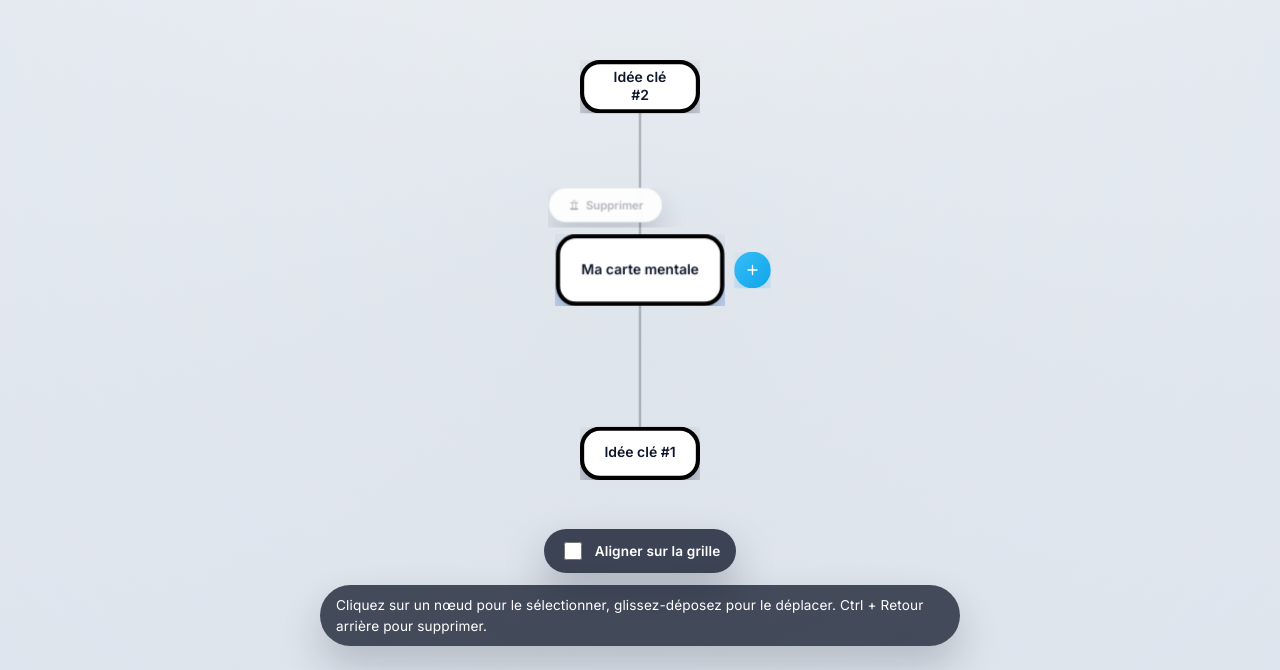
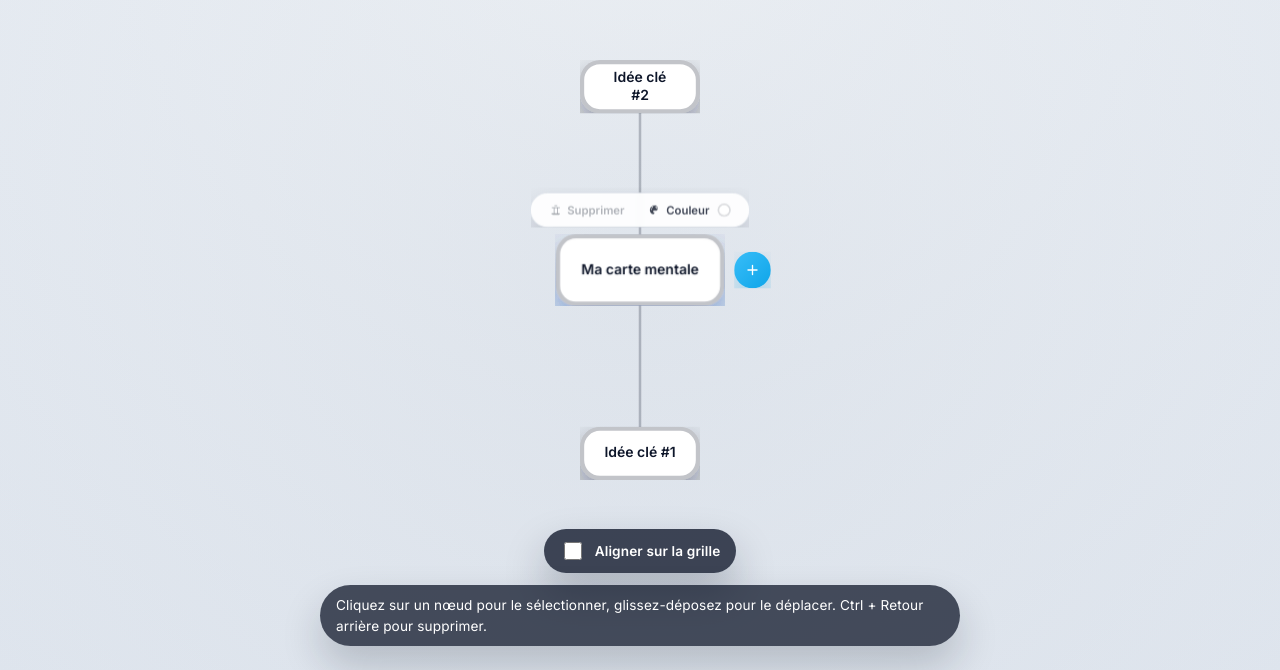
Before and after one commit to TechIsAwakening/OpenMindMap, a React (Vite) app: page / in a window 1280 px wide. Shown: the part 130-800 px from the top of the page. Built offline with nearby package versions, Linux system fonts and the light colour scheme.

Commit message:
feat: add color palette control for nodes

```diff
--- a/src/App.css
+++ b/src/App.css
@@ -70,13 +70,13 @@
   justify-content: center;
   padding: 18px 20px;
   border-radius: 24px;
-  background: white;
-  color: #0f172a;
+  background: var(--node-background, white);
+  color: var(--node-text-color, #0f172a);
   font-weight: 600;
   font-size: 1.05rem;
   text-align: center;
   line-height: 1.3;
-  border: 5px solid #000;
+  border: 5px solid var(--node-border-color, #0f172a);
   box-shadow: 0 20px 45px rgba(15, 23, 42, 0.18);
   transition: border 0.2s ease, box-shadow 0.2s ease, transform 0.2s ease, width 0.18s ease, height 0.18s ease;
   filter: url(#node-shadow);
@@ -102,7 +102,7 @@
 }
 
 .node-input::placeholder {
-  color: rgba(15, 23, 42, 0.45);
+  color: var(--node-placeholder-color, rgba(15, 23, 42, 0.45));
 }
 
 .node-label {
@@ -110,14 +110,16 @@
   padding: 0 4px;
   white-space: pre-wrap;
   word-break: break-word;
+  color: inherit;
 }
 
 .node-label.is-placeholder {
-  color: rgba(15, 23, 42, 0.45);
+  color: var(--node-placeholder-color, rgba(15, 23, 42, 0.45));
   font-weight: 500;
 }
 
 .floating-toolbar {
+  position: relative;
   display: inline-flex;
   align-items: center;
   gap: 8px;
@@ -149,6 +151,11 @@
   color: #1d4ed8;
 }
 
+.toolbar-button.is-active {
+  background: rgba(59, 130, 246, 0.18);
+  color: #1d4ed8;
+}
+
 .toolbar-button:disabled {
   opacity: 0.4;
   cursor: not-allowed;
@@ -157,6 +164,80 @@
 .toolbar-button svg {
   width: 16px;
   height: 16px;
+}
+
+.toolbar-wrapper {
+  pointer-events: none;
+}
+
+.toolbar-surface {
+  height: 100%;
+  display: flex;
+  align-items: flex-end;
+  justify-content: center;
+  pointer-events: none;
+}
+
+.toolbar-surface .floating-toolbar {
+  pointer-events: auto;
+}
+
+.toolbar-color-picker {
+  position: relative;
+  display: inline-flex;
+  align-items: center;
+}
+
+.toolbar-color-sample {
+  width: 16px;
+  height: 16px;
+  border-radius: 50%;
+  border: 2px solid rgba(15, 23, 42, 0.15);
+  box-shadow: inset 0 0 0 1px rgba(255, 255, 255, 0.55);
+  margin-left: 4px;
+}
+
+.color-palette {
+  position: absolute;
+  top: calc(100% + 10px);
+  left: 50%;
+  transform: translateX(-50%);
+  display: grid;
+  grid-template-columns: repeat(4, 1fr);
+  gap: 8px;
+  padding: 10px;
+  border-radius: 16px;
+  background: rgba(255, 255, 255, 0.95);
+  box-shadow: 0 18px 35px rgba(15, 23, 42, 0.18);
+  border: 1px solid rgba(148, 163, 184, 0.26);
+  z-index: 20;
+}
+
+.color-swatch {
+  width: 30px;
+  height: 30px;
+  border-radius: 50%;
+  border: 2px solid rgba(15, 23, 42, 0.18);
+  padding: 0;
+  cursor: pointer;
+  transition: transform 0.15s ease, box-shadow 0.2s ease, border 0.2s ease;
+  position: relative;
+}
+
+.color-swatch:hover,
+.color-swatch:focus-visible {
+  transform: translateY(-1px);
+  box-shadow: 0 10px 20px rgba(15, 23, 42, 0.18);
+}
+
+.color-swatch:focus-visible {
+  outline: 2px solid #1d4ed8;
+  outline-offset: 2px;
+}
+
+.color-swatch.is-selected {
+  border: 2px solid #1d4ed8;
+  box-shadow: 0 0 0 3px rgba(59, 130, 246, 0.25);
 }
 
 .quick-add {
--- a/src/App.jsx
+++ b/src/App.jsx
@@ -8,11 +8,22 @@ const MAX_NODE_WIDTH = 420
 const GRID_SIZE = 40
 const PLACEHOLDER_LABEL = 'Nommez cette idée'
 const DEFAULT_NODE_SIZE = Object.freeze({ width: MIN_NODE_WIDTH, height: MIN_NODE_HEIGHT })
+const DEFAULT_NODE_COLOR = '#ffffff'
+const COLOR_OPTIONS = Object.freeze([
+  '#f97316',
+  '#fbbf24',
+  '#34d399',
+  '#22d3ee',
+  '#60a5fa',
+  '#a855f7',
+  '#f472b6',
+  '#f43f5e',
+])
 
 const INITIAL_NODES = [
-  { id: 'root', label: 'Ma carte mentale', parentId: null },
-  { id: 'node-1', label: 'Idée clé #1', parentId: 'root' },
-  { id: 'node-2', label: 'Idée clé #2', parentId: 'root' },
+  { id: 'root', label: 'Ma carte mentale', parentId: null, color: DEFAULT_NODE_COLOR },
+  { id: 'node-1', label: 'Idée clé #1', parentId: 'root', color: DEFAULT_NODE_COLOR },
+  { id: 'node-2', label: 'Idée clé #2', parentId: 'root', color: DEFAULT_NODE_COLOR },
 ]
 
 const nextIdFromInitial =
@@ -113,6 +124,57 @@ function IconTrash() {
   )
 }
 
+function IconPalette() {
+  return (
+    <svg viewBox="0 0 20 20" aria-hidden="true">
+      <path
+        d="M10 3.5a6.5 6.5 0 0 0-6.5 6.5c0 3.1 2.22 6 5.2 6 1.22 0 1.8-.6 1.8-1.24 0-.58-.3-1.1-1-1.2-.7-.12-1.2-.68-1.2-1.32 0-.84.68-1.24 1.32-1.24h2.43c1.9 0 3.45-1.56 3.45-3.5A4 4 0 0 0 10 3.5Zm-1.85 2.1a1 1 0 1 1-2 0 1 1 0 0 1 2 0Zm3.7 0a1 1 0 1 1 2 0 1 1 0 0 1-2 0Zm2.3 2.6a1 1 0 1 1 0-2 1 1 0 0 1 0 2Zm-8.3 1.6a1 1 0 1 1 0-2 1 1 0 0 1 0 2Z"
+        fill="currentColor"
+        fillRule="evenodd"
+        clipRule="evenodd"
+      />
+    </svg>
+  )
+}
+
+function clamp01(value) {
+  return Math.min(Math.max(value, 0), 1)
+}
+
+function hexToRgb(hex) {
+  if (typeof hex !== 'string') return null
+  const normalized = hex.replace('#', '')
+  if (normalized.length !== 6) return null
+  const r = Number.parseInt(normalized.slice(0, 2), 16)
+  const g = Number.parseInt(normalized.slice(2, 4), 16)
+  const b = Number.parseInt(normalized.slice(4, 6), 16)
+  if ([r, g, b].some((value) => Number.isNaN(value))) return null
+  return { r, g, b }
+}
+
+function getRelativeLuminance(hexColor) {
+  const rgb = hexToRgb(hexColor)
+  if (!rgb) return 1
+  const transform = (value) => {
+    const channel = value / 255
+    return channel <= 0.03928 ? channel / 12.92 : ((channel + 0.055) / 1.055) ** 2.4
+  }
+  const r = transform(rgb.r)
+  const g = transform(rgb.g)
+  const b = transform(rgb.b)
+  return clamp01(0.2126 * r + 0.7152 * g + 0.0722 * b)
+}
+
+function getTextColorForBackground(hexColor) {
+  const luminance = getRelativeLuminance(hexColor)
+  return luminance > 0.6 ? '#0f172a' : '#f8fafc'
+}
+
+function getBorderColorForBackground(hexColor) {
+  const luminance = getRelativeLuminance(hexColor)
+  return luminance > 0.6 ? 'rgba(15, 23, 42, 0.25)' : 'rgba(248, 250, 252, 0.75)'
+}
+
 function App() {
   const [nodes, setNodes] = useState(INITIAL_NODES)
   const [selectedId, setSelectedId] = useState('root')
@@ -121,6 +183,7 @@ function App() {
   const [draggingNodeId, setDraggingNodeId] = useState(null)
   const [isGridSnappingEnabled, setIsGridSnappingEnabled] = useState(false)
   const [nodeSizes, setNodeSizes] = useState({})
+  const [isColorPaletteOpen, setIsColorPaletteOpen] = useState(false)
   const idCounter = useRef(nextIdFromInitial)
   const svgRef = useRef(null)
   const panStateRef = useRef({
@@ -140,6 +203,7 @@ function App() {
 
   const dragStateRef = useRef(null)
   const measurementRef = useRef(null)
+  const colorPickerTimeoutRef = useRef(null)
 
   useLayoutEffect(() => {
     if (typeof document === 'undefined') return
@@ -260,7 +324,16 @@ function App() {
     } else {
       setDraftLabel('')
     }
+    setIsColorPaletteOpen(false)
   }, [selectedNode])
+
+  useEffect(() => {
+    return () => {
+      if (colorPickerTimeoutRef.current) {
+        clearTimeout(colorPickerTimeoutRef.current)
+      }
+    }
+  }, [])
 
   const updateSelectedLabel = useCallback(
     (label) => {
@@ -287,6 +360,7 @@ function App() {
       id: `node-${idCounter.current}`,
       label: '',
       parentId: selectedNode.id,
+      color: DEFAULT_NODE_COLOR,
     }
 
     idCounter.current += 1
@@ -315,6 +389,46 @@ function App() {
       setSelectedId(rootNode.id)
     }
   }, [nodes, rootNode, selectedNode])
+
+  const handleColorSelect = useCallback(
+    (color) => {
+      if (!selectedNode) return
+      if (colorPickerTimeoutRef.current) {
+        clearTimeout(colorPickerTimeoutRef.current)
+        colorPickerTimeoutRef.current = null
+      }
+      setNodes((prev) =>
+        prev.map((node) =>
+          node.id === selectedNode.id
+            ? {
+                ...node,
+                color,
+              }
+            : node,
+        ),
+      )
+      setIsColorPaletteOpen(false)
+    },
+    [selectedNode],
+  )
+
+  const openColorPalette = useCallback(() => {
+    if (colorPickerTimeoutRef.current) {
+      clearTimeout(colorPickerTimeoutRef.current)
+      colorPickerTimeoutRef.current = null
+    }
+    setIsColorPaletteOpen(true)
+  }, [])
+
+  const closeColorPalette = useCallback(() => {
+    if (colorPickerTimeoutRef.current) {
+      clearTimeout(colorPickerTimeoutRef.current)
+    }
+    colorPickerTimeoutRef.current = setTimeout(() => {
+      setIsColorPaletteOpen(false)
+      colorPickerTimeoutRef.current = null
+    }, 80)
+  }, [])
 
   const handleCanvasClick = useCallback(() => {
     if (panStateRef.current.moved) {
@@ -654,7 +768,25 @@ function App() {
                 const isRoot = node.id === rootNode?.id
                 const displayLabel = node.label.trim().length > 0 ? node.label : PLACEHOLDER_LABEL
                 const size = nodeSizes[node.id] ?? DEFAULT_NODE_SIZE
-                const toolbarWidth = Math.max(size.width, 220)
+                const toolbarWidth = Math.max(size.width, 260)
+                const toolbarHeight = isSelected ? (isColorPaletteOpen ? 152 : 48) : 48
+                const toolbarY = -size.height / 2 - 8 - toolbarHeight
+                const nodeColor = node.color ?? DEFAULT_NODE_COLOR
+                const textColor = getTextColorForBackground(nodeColor)
+                const borderColor = getBorderColorForBackground(nodeColor)
+                const placeholderColor =
+                  textColor === '#f8fafc'
+                    ? 'rgba(248, 250, 252, 0.78)'
+                    : 'rgba(15, 23, 42, 0.45)'
+                const cardStyle = {
+                  backgroundColor: nodeColor,
+                  color: textColor,
+                  borderColor,
+                  '--node-background': nodeColor,
+                  '--node-text-color': textColor,
+                  '--node-border-color': borderColor,
+                  '--node-placeholder-color': placeholderColor,
+                }
 
                 return (
                   <g
@@ -674,12 +806,13 @@ function App() {
                     {isSelected && (
                       <foreignObject
                         x={-toolbarWidth / 2}
-                        y={-size.height / 2 - 56}
+                        y={toolbarY}
                         width={toolbarWidth}
-                        height={48}
+                        height={toolbarHeight}
                         className="toolbar-wrapper"
                       >
-                        <div className="floating-toolbar" data-pan-stop="true" xmlns="http://www.w3.org/1999/xhtml">
+                        <div className="toolbar-surface" data-pan-stop="true" xmlns="http://www.w3.org/1999/xhtml">
+                          <div className="floating-toolbar" data-pan-stop="true">
                             <button
                               type="button"
                               className="toolbar-button"
@@ -693,6 +826,71 @@ function App() {
                               <IconTrash />
                               <span>Supprimer</span>
                             </button>
+                            <div
+                              className="toolbar-color-picker"
+                              data-pan-stop="true"
+                              onMouseEnter={openColorPalette}
+                              onMouseLeave={closeColorPalette}
+                              onFocus={openColorPalette}
+                              onBlur={(event) => {
+                                if (!event.currentTarget.contains(event.relatedTarget)) {
+                                  if (colorPickerTimeoutRef.current) {
+                                    clearTimeout(colorPickerTimeoutRef.current)
+                                    colorPickerTimeoutRef.current = null
+                                  }
+                                  setIsColorPaletteOpen(false)
+                                }
+                              }}
+                            >
+                              <button
+                                type="button"
+                                className={`toolbar-button ${isColorPaletteOpen ? 'is-active' : ''}`}
+                                data-no-drag="true"
+                                onClick={(event) => {
+                                  event.stopPropagation()
+                                  if (event.detail === 0) {
+                                    setIsColorPaletteOpen((prev) => !prev)
+                                  }
+                                }}
+                                onMouseDown={(event) => event.stopPropagation()}
+                                title="Changer la couleur"
+                              >
+                                <IconPalette />
+                                <span>Couleur</span>
+                                <span
+                                  className="toolbar-color-sample"
+                                  aria-hidden="true"
+                                  style={{ backgroundColor: nodeColor }}
+                                />
+                              </button>
+                              {isColorPaletteOpen && (
+                                <div
+                                  className="color-palette"
+                                  data-pan-stop="true"
+                                  onMouseEnter={openColorPalette}
+                                  onMouseLeave={closeColorPalette}
+                                >
+                                  {COLOR_OPTIONS.map((option) => {
+                                    const isActive = option === nodeColor
+                                    return (
+                                      <button
+                                        key={option}
+                                        type="button"
+                                        className={`color-swatch ${isActive ? 'is-selected' : ''}`}
+                                        data-no-drag="true"
+                                        style={{ backgroundColor: option }}
+                                        onClick={(event) => {
+                                          event.stopPropagation()
+                                          handleColorSelect(option)
+                                        }}
+                                        aria-label={`Choisir la couleur ${option}`}
+                                      />
+                                    )
+                                  })}
+                                </div>
+                              )}
+                            </div>
+                          </div>
                         </div>
                       </foreignObject>
                     )}
@@ -707,6 +905,7 @@ function App() {
                         className={`mindmap-node-card ${isSelected ? 'is-selected' : ''} ${isRoot ? 'is-root' : ''}`}
                         data-pan-stop="true"
                         xmlns="http://www.w3.org/1999/xhtml"
+                        style={cardStyle}
                       >
                         {isSelected ? (
                           <input
```
Lines whose indentation alone changed are shown as unchanged.
